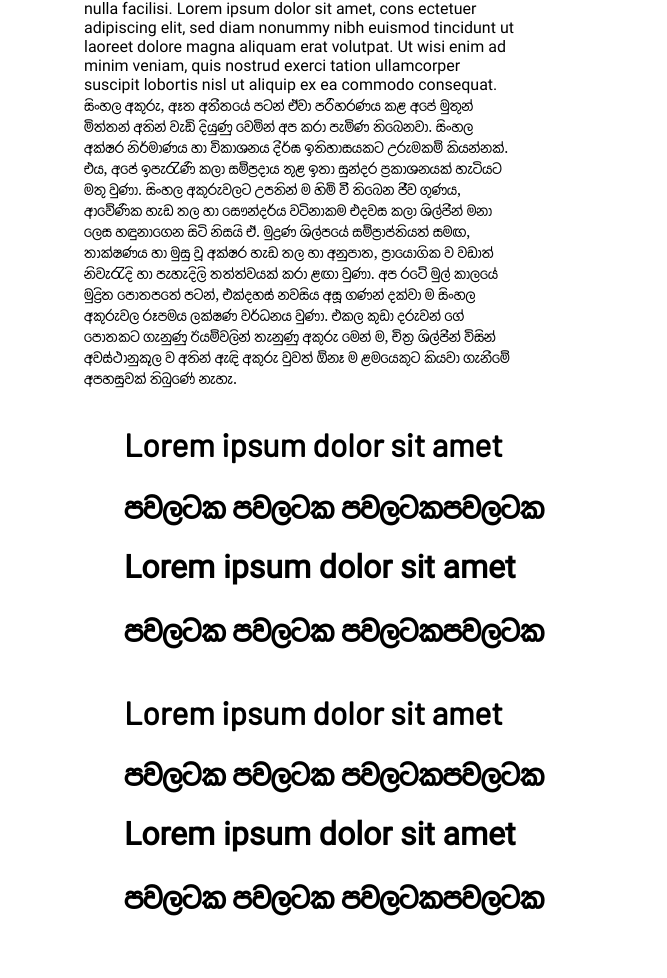
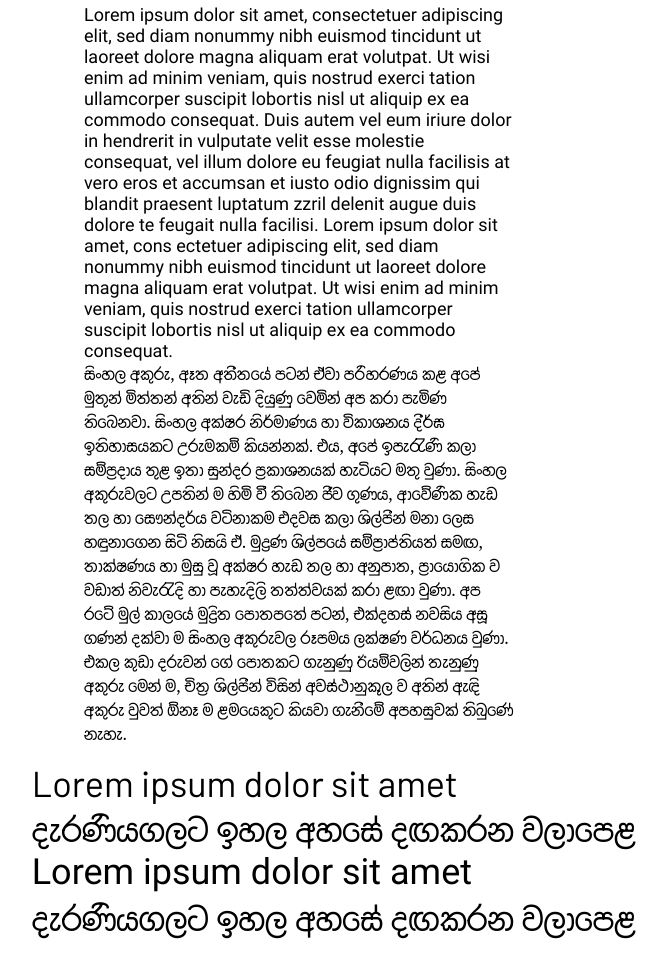
Before and after one commit to rajitha-manamperi/typetest, a plain HTML site: page index.html in a window 1280 px wide. Shown: the part 876-1854 px from the top of the page, without its empty margins (306-973 px from the left). Drawn offline with Linux system fonts and the light colour scheme.

Commit message:
font sizes
font sizes

```diff
--- a/index.html
+++ b/index.html
@@ -29,25 +29,14 @@
 </div>
 
 <div>
-    <h1 class="source-sans">Lorem ipsum dolor sit amet</h1>
+    <p class="display source-sans">Lorem ipsum dolor sit amet</p1>
 
-    <h1 class="sinhalaweb">පවලටක පවලටක පවලටකපවලටක</h1>
+    <p class="display sinhalaweb">දැරණියගලට ඉහල අහසේ දඟකරන වලාපෙළ</p>
 
-    <h1 class="roboto">Lorem ipsum dolor sit amet</h1>
+    <p class="display roboto">Lorem ipsum dolor sit amet</p>
 
-    <h1 class="sinhalaweb">පවලටක පවලටක පවලටකපවලටක</h1>
+    <p class="display sinhalaweb">දැරණියගලට ඉහල අහසේ දඟකරන වලාපෙළ</p>
 </div>
-
-<div>
-    <h1 class="source-sans">Lorem ipsum dolor sit amet</h1>
-
-    <h1 class="sinhalaweb">පවලටක පවලටක පවලටකපවලටක</h1>
-
-    <h1 class="roboto">Lorem ipsum dolor sit amet</h1>
-
-    <h1 class="sinhalaweb">පවලටක පවලටක පවලටකපවලටක</h1>
-</div>
-
 
 </body>
 </html>
--- a/styles.css
+++ b/styles.css
@@ -32,7 +32,11 @@
 
   p {
     margin: 0;
-    font-size: 16px;
+    font-size: 18px;
+  }
+
+  h1 {
+    letter-spacing: normal;
   }
 
   /* -------- Paragraphs -------- */
@@ -58,3 +62,7 @@
   .yaldevi {
     font-family: yaldevi;
   }
+
+  p.display {
+    font-size: 36px
+  }
```
